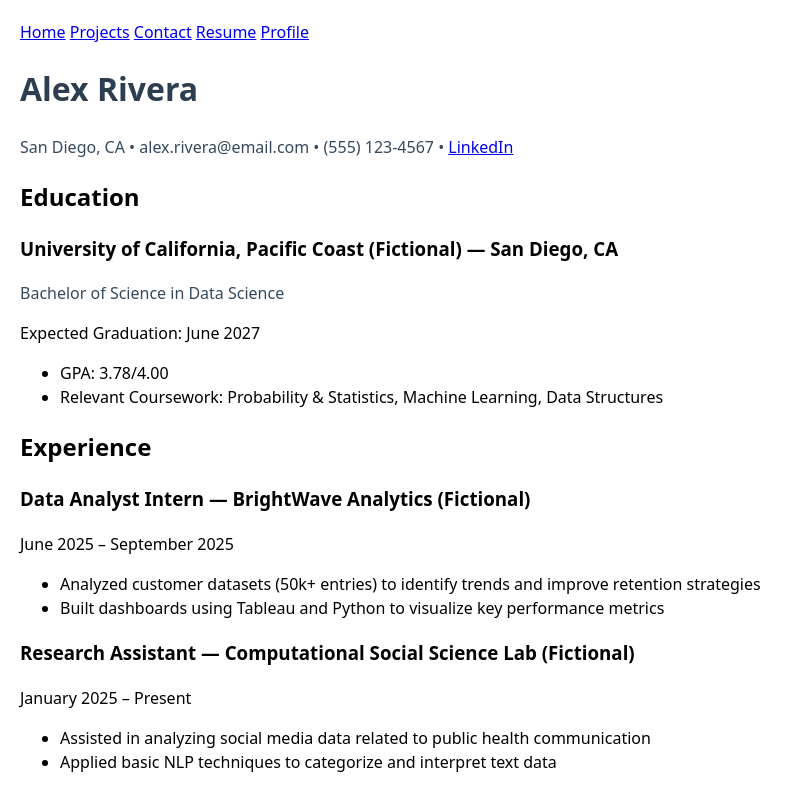
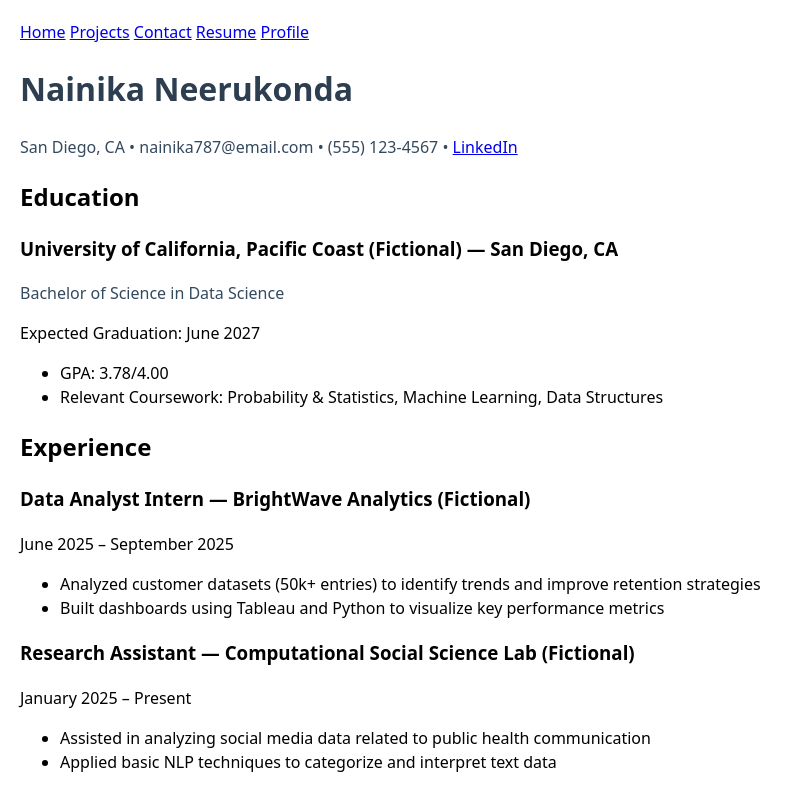
Before and after one commit to NainikaSai09/DSC106_Lab1_portfolio, a plain HTML site: page resume/index.html in a window 1280 px wide. Shown: the top 791 px of the page, without its empty margins (0-805 px from the left). Drawn offline with Linux system fonts and the light colour scheme.

Commit message:
new change
new change resume

```diff
--- a/resume/index.html
+++ b/resume/index.html
@@ -16,8 +16,8 @@
     <a href="https://github.com/NainikaSai09" target="_blank">Profile</a>
 </nav>
 
-<h1>Alex Rivera</h1>
-<p>San Diego, CA • alex.rivera@email.com • (555) 123-4567 • <a href="https://linkedin.com/in/alexrivera" target="_blank">LinkedIn</a></p>
+<h1>Nainika Neerukonda</h1>
+<p>San Diego, CA • nainika787@email.com • (555) 123-4567 • <a href="https://linkedin.com/in/alexrivera" target="_blank">LinkedIn</a></p>
 
 <section>
     <h2>Education</h2>
```
